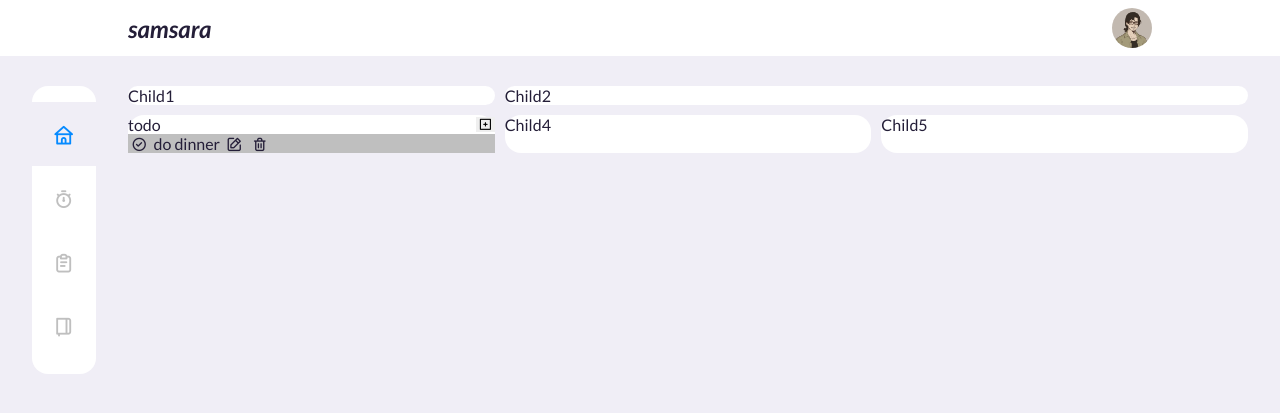
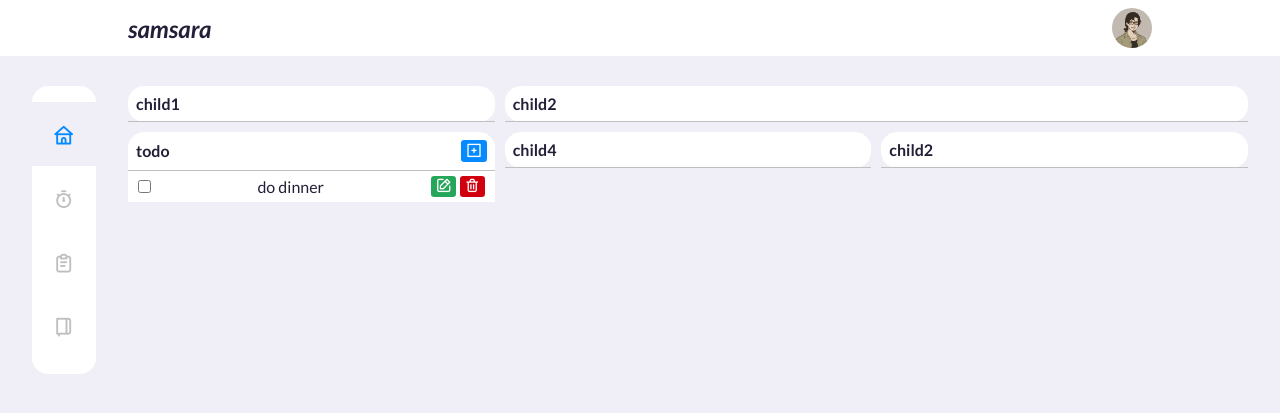
Before and after one commit to kodefarmers/samsara, a PHP site: page /projects/ in a window 1280 px wide. Shown: the top 413 px of the page. Run offline with PHP 8.4, Linux system fonts and the light colour scheme; a stand-in replaces the project's code that opens the database connection.

Commit message:
Basic todo design complete

```diff
--- a/app/views/includes/main.php
+++ b/app/views/includes/main.php
@@ -19,32 +19,72 @@
     <div class="main__container-right">
       <div class="contents">
         <!-- Clock -->
-        <div class="child contents-child1">Child1</div>
+        <div class="child contents-child1">
+          <div class="child-head child1 card-head">
+            <span class="card-head-title">child1</span>
+          </div>
+          <div class="child1-content">
+            <div class="child1-content-item">
+            </div>
+          </div>
+        </div>
         <!-- Weather -->
-        <div class="child contents-child2">Child2</div>
+        <div class="child contents-child2">
+          <div class="child-head child2 card-head">
+            <span class="card-head-title">child2</span>
+          </div>
+          <div class="child2-content">
+            <div class="child2-content-item">
+            </div>
+          </div>
+        </div>
         <!-- TODO -->
         <div class="child contents-child3">
-          <div class="child3-head">
-            <span>todo</span><button class="add"><i class="uil uil-plus-square"></i></button>
+          <div class="child-head child3 card-head">
+            <span class="card-head-title">todo</span>
+            <button class="add btn btn-primary">
+              <i class="uil uil-plus-square"></i>
+            </button>
           </div>
           <div class="child3-content">
-            <div class="child3-content-item1">
-              <a>
-                <span><i class="uil uil-check-circle"></i></span>
-              </a> do dinner
-              <a>
-                <span><i class="uil uil-edit"></i></span>
-              </a>
-              <a>
-                <span><i class="uil uil-trash-alt"></i></span>
-              </a>
+            <div class="child3-content-item">
+              <div class="child3-content-left">
+                <input type="checkbox" />
+              </div>
+              <div class="child3-content-middle">
+                <span class="todo-task"> do dinner </span>
+              </div>
+              <div class="child3-content-right">
+                <button class="btn btn-success">
+                  <i class="uil uil-edit"></i>
+                </button>
+                <button class="btn btn-danger">
+                  <i class="uil uil-trash-alt"></i>
+                </button>
+              </div>
             </div>
           </div>
         </div>
         <!-- Notes -->
-        <div class="child contents-child4">Child4</div>
+        <div class="child contents-child4">
+          <div class="child-head child4 card-head">
+            <span class="card-head-title">child4</span>
+          </div>
+          <div class="child4-content">
+            <div class="child4-content-item">
+            </div>
+          </div>
+        </div>
         <!-- Hourly Weather -->
-        <div class="child contents-child5">Child5</div>
+        <div class="child contents-child5">
+          <div class="child-head child5 card-head">
+            <span class="card-head-title">child2</span>
+          </div>
+          <div class="child5-content">
+            <div class="child5-content-item">
+            </div>
+          </div>
+        </div>
       </div>
     </div>
   </div>
--- a/app/views/includes/popup-modal.php
+++ b/app/views/includes/popup-modal.php
@@ -13,6 +13,6 @@
       <p>Set Remainder</p>
       <input type="datetime-local" name="remainder" id="">
     </div>
-    <input class="btn btn-primary" type="submit" value="Save" />
+    <input class="btn btn-text btn-primary" type="submit" value="Save" />
   </div>
 </div>
--- a/public/css/main.css
+++ b/public/css/main.css
@@ -68,24 +68,39 @@ main {
   column-gap: 10px;
 }
 
+.card-head {
+  border-bottom: 1px solid var(--color-gray);
+}
+
+.card-head-title{
+  font-weight: 700;
+}
+
 .child {
   background-color: var(--color-white);
   border-radius: var(--card-border-radius);
+  height: max-content;
+}
+
+.child-head {
+  display: flex;
+  align-items: center;
+  justify-content: space-between;
+  padding: 0.5rem 0.5rem 0.5rem 0.5rem;
 }
 
 .contents-child2 {
   grid-column: span 2; /* For a grid that needs to take 2 columns */
 }
 
-.child3-head {
+.child3-content-item {
   display: flex;
   align-items: center;
   justify-content: space-between;
+  padding: 0.3rem 0.6rem 0.3rem 0.6rem;
+  background-color: var(--color-white);
 }
 
-.child3-content {
-  background-color: var(--color-gray);
-}
 
 /* MEDIA QUERIES FOR LAPTOPS AND PCS */
 @media screen and (max-width: 1200px){
--- a/public/css/root.css
+++ b/public/css/root.css
@@ -15,12 +15,13 @@
   --color-gray: hsl(0, 0%, 75%);
   --color-primary: hsl(208, 100%, 51%);
   --color-secondary: hsl(252, 100%, 90%);
-  --color-success: hsl(120, 95%, 65%);
-  --color-danger: hsl(7, 99%, 70%);
+  --color-success: hsl(145, 63%, 40%);
+  --color-danger: hsl(356, 100%, 41%);
   --color-dark: hsl(252, 30%, 17%);
   --color-black: hsl(252, 30%, 10%);
 
   --border-radius: 1.5rem;
+  --btn-border-radius: 0.2rem;
   --card-border-radius: 1rem;
   --btn-padding: 0.6rem 2rem;
   --card-padding: 1rem;
@@ -55,13 +56,18 @@ body {
 
 .btn {
   display: inline-block;
-  padding: var(--btn-padding);
   font-weight: 500;
-  border-radius: var(--border-radius);
+  padding: 0.1rem 0.1rem;
   cursor: pointer;
   transition: all 250ms ease;
-  font-size: 0.9rem;
+  font-size: 1rem;
   width: max-content;
+  border-radius: var(--btn-border-radius);
+}
+
+.btn-text {
+  padding: var(--btn-padding);
+  border-radius: var(--border-radius);
 }
 
 .btn:hover{
@@ -73,6 +79,16 @@ body {
   color: var(--color-white);
 }
 
+.btn-danger {
+  background: var(--color-danger);
+  color: var(--color-white);
+}
+
+.btn-success {
+  background: var(--color-success);
+  color: var(--color-white);
+}
+
 /* MEDIA QUERIES */
 @media screen and (max-width: 1200px){
   .container {
```
